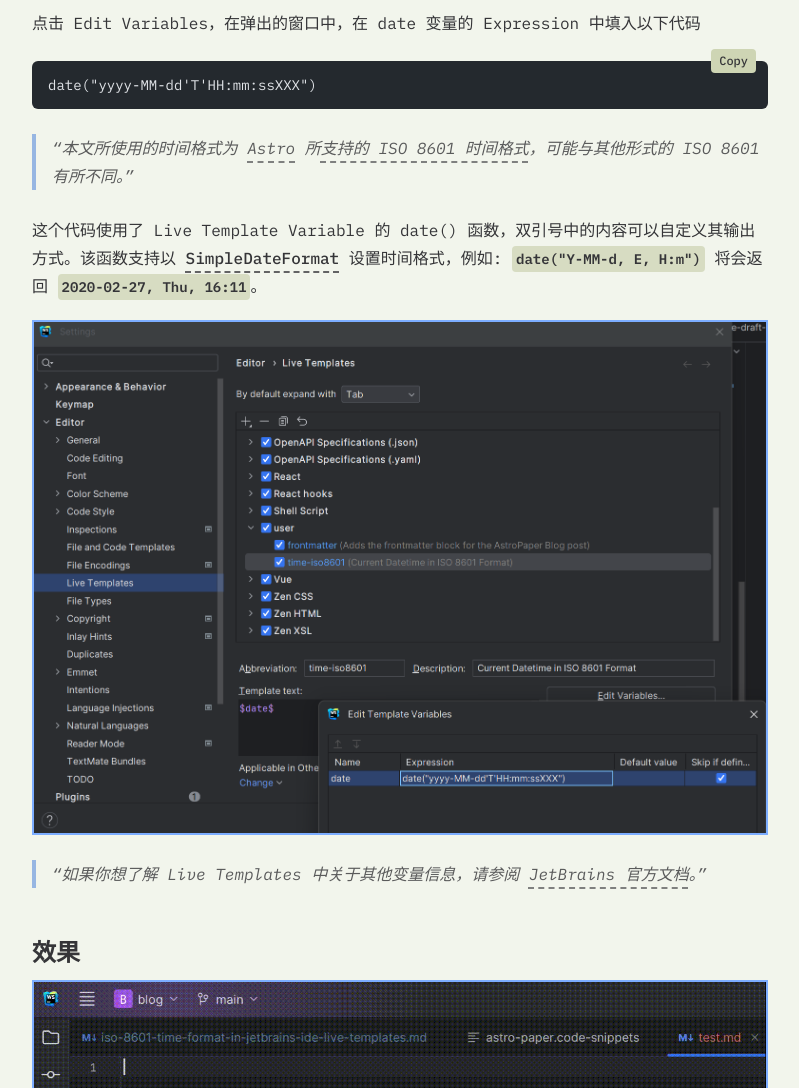
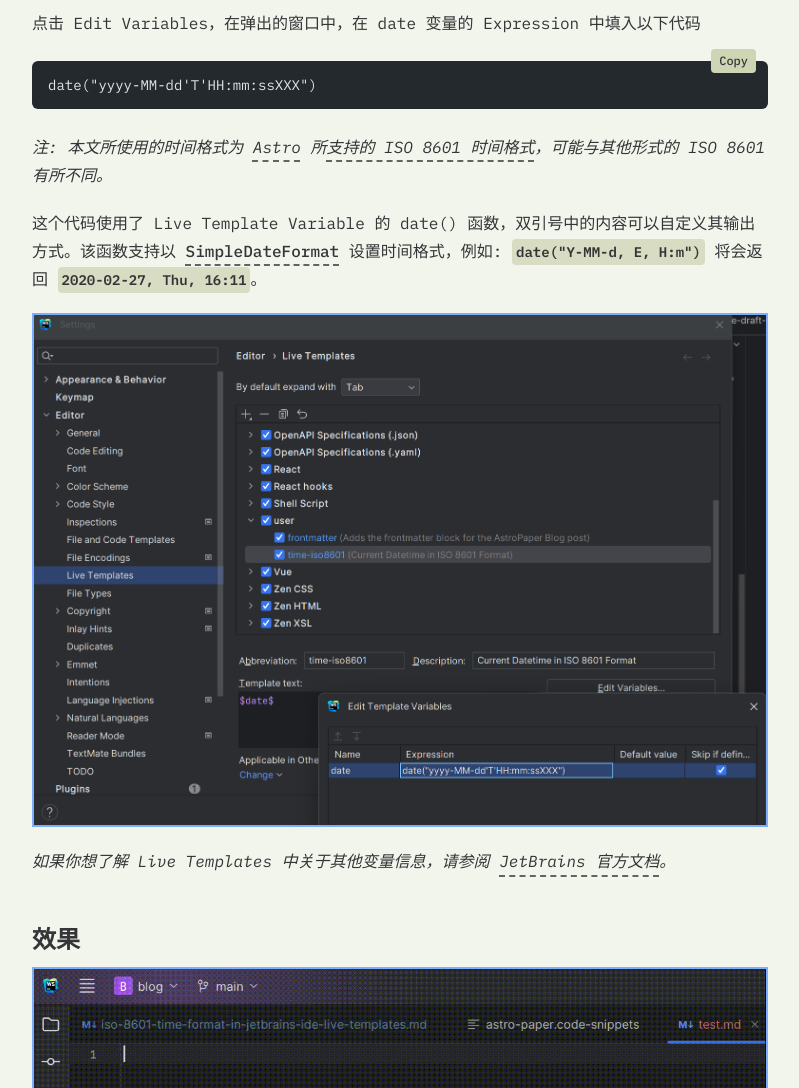
Before and after one commit to at-wr/blog, an Astro site: page /posts/iso-8601-time-format-in-jetbrains-ide-live-templates in a window 1280 px wide. Shown: the part 1726-2814 px from the top of the page, without its empty margins (240-1039 px from the left). Built offline with nearby package versions, Linux system fonts and the light colour scheme; Astro itself is replaced by a stand-in of ours; some packages are replaced by stand-ins of ours; code samples lack their colours.

Commit message:
Modify: Delete Quote Format

````diff
--- a/src/content/blog/iso-8601-time-format-in-jetbrains-ide-live-templates.md
+++ b/src/content/blog/iso-8601-time-format-in-jetbrains-ide-live-templates.md
@@ -41,13 +41,13 @@
 date("yyyy-MM-dd'T'HH:mm:ssXXX")
 ```
 
-> 本文所使用的时间格式为 [Astro](https://astro.build/) 所[支持的 ISO 8601 时间格式](https://docs.astro.build/en/guides/content-collections/#working-with-dates-in-the-frontmatter)，可能与其他形式的 ISO 8601 有所不同。
+_注: 本文所使用的时间格式为 [Astro](https://astro.build/) 所[支持的 ISO 8601 时间格式](https://docs.astro.build/en/guides/content-collections/#working-with-dates-in-the-frontmatter)，可能与其他形式的 ISO 8601 有所不同。_
 
 这个代码使用了 Live Template Variable 的 date() 函数，双引号中的内容可以自定义其输出方式。该函数支持以 [SimpleDateFormat](https://docs.oracle.com/javase/7/docs/api/java/text/SimpleDateFormat.html) 设置时间格式，例如: ``date("Y-MM-d, E, H:m")`` 将会返回 ``2020-02-27, Thu, 16:11``。
 
 ![变量设置](../../assets/images/iso-8601-time-format-in-jetbrains-ide-live-templates/variable-settings.png)
 
-> 如果你想了解 Live Templates 中关于其他变量信息，请参阅 [JetBrains 官方文档](https://www.jetbrains.com/help/idea/template-variables.html)。
+_如果你想了解 Live Templates 中关于其他变量信息，请参阅 [JetBrains 官方文档](https://www.jetbrains.com/help/idea/template-variables.html)。_
 
 ## 效果
 
````
